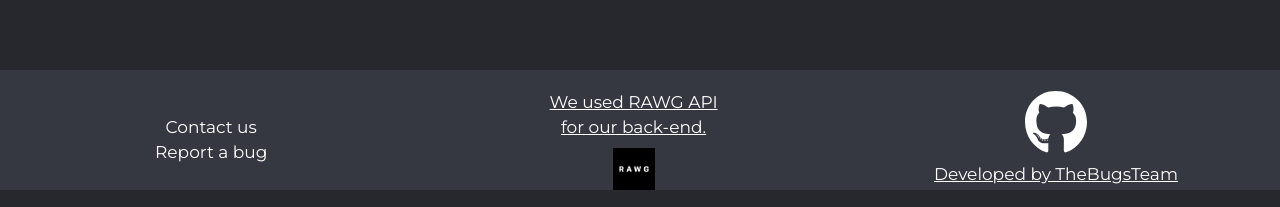
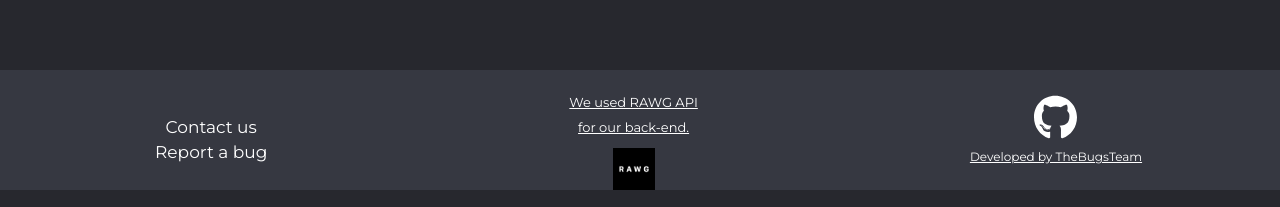
Before and after one commit to TheBugsTeam/Pictorizer, a React (Create React App) app in the folder client/: page /gameservicies in a window 1280 px wide. Shown: the part 610-817 px from the top of the page. Built offline with nearby package versions, Linux system fonts and the light colour scheme; no server answers.

Commit message:
Kisebbek lettek a linkek és mostmár új tabot nyitnak. A github logo is kisebb lett

```diff
--- a/client/src/components/Footer.js
+++ b/client/src/components/Footer.js
@@ -14,7 +14,7 @@ const Footer = () => {
           </p>
         </StyledBugText>
         <StyledTextConainer>
-          <a href="https://rawg.io/apidocs">
+          <a href="https://rawg.io/apidocs" target="_blank">
             <p>
               We used RAWG API <br />
               for our back-end.
@@ -23,7 +23,7 @@ const Footer = () => {
           </a>
         </StyledTextConainer>
         <StyledCloudifiedLogoDiv>
-          <a href="https://github.com/TheBugsTeam/cloudified">
+          <a href="https://github.com/TheBugsTeam/cloudified" target="_blank">
             {<img src={github_logo} alt="github_logo" />}
             <p>Developed by TheBugsTeam</p>
           </a>
@@ -76,7 +76,10 @@ const StyledTextConainer = styled.div`
   height: 100%;
   line-height: 25px;
   padding-top: 20px;
-  img {
+  a p {
+    font-size: 13px;
+  }
+  a img {
     padding-top: 8px;
     height: 50px;
     vertical-align: bottom;
@@ -85,13 +88,14 @@ const StyledTextConainer = styled.div`
 
 const StyledCloudifiedLogoDiv = styled.div`
   text-align: center;
-  font-size: 12px;
   width: 33%;
   height: 100%;
-  padding-top: 20px;
-  img {
-    height: 60px;
-    min-height: 70px;
+  padding-top: 25px;
+  a p {
+    font-size: 12px;
+  }
+  a img {
+    height: 50px;
     padding-bottom: 5px;
   }
 `;
```
